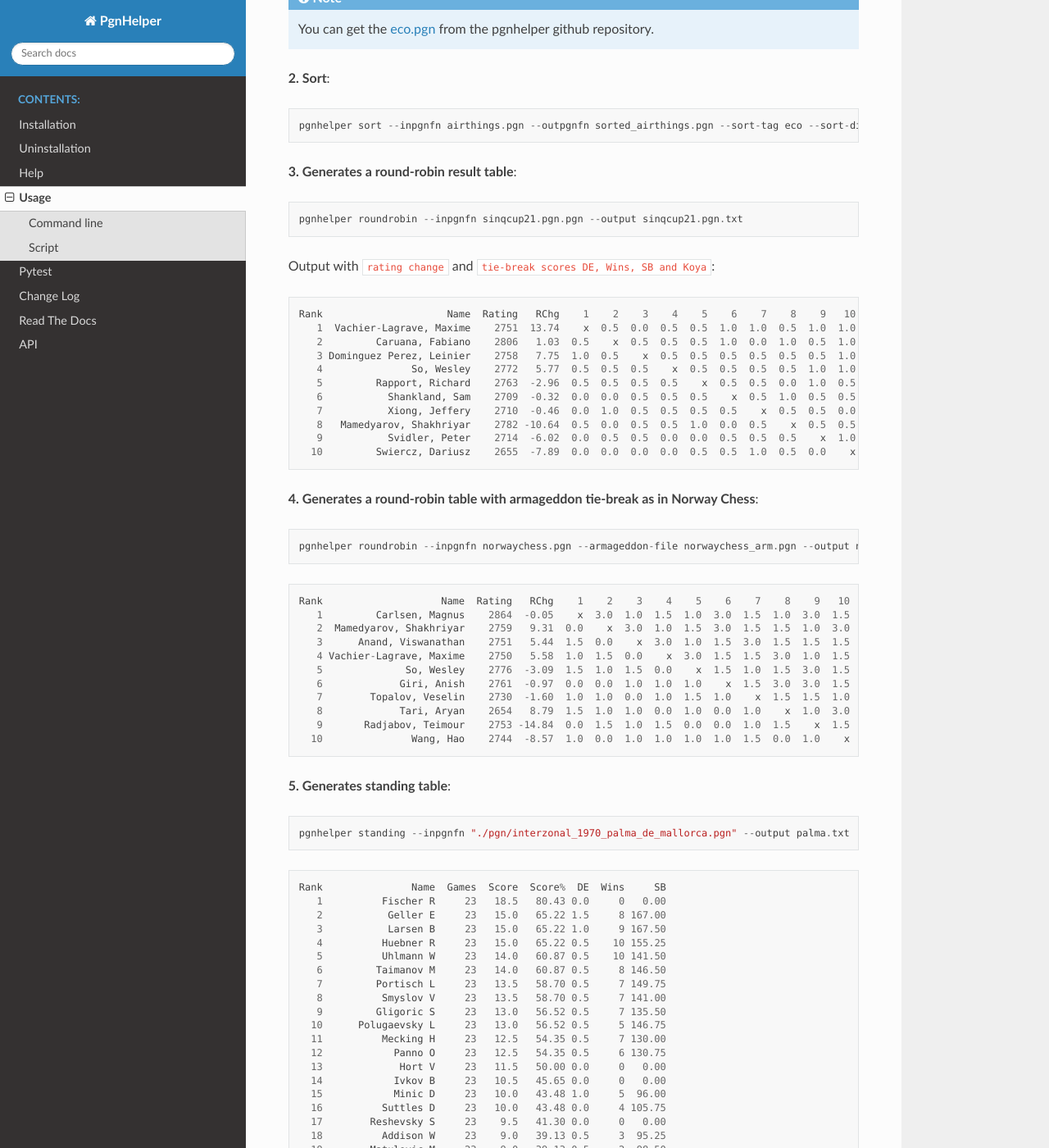
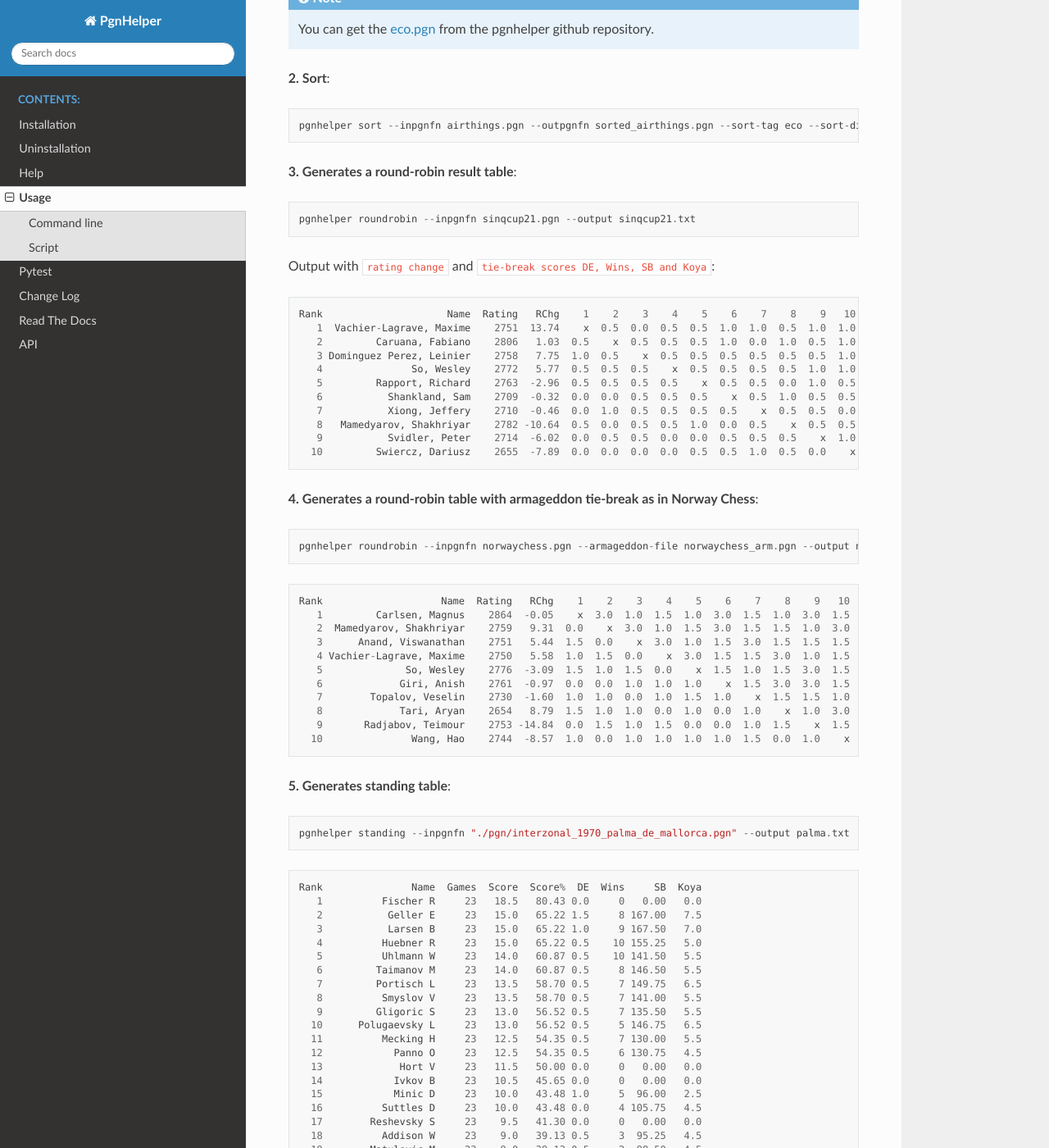
Before and after one commit to fsmosca/pgnhelper, a Sphinx documentation site: the page built from docs/usage.rst, in a window 1280 px wide and 1400 px high, scrolled down 348 px. Shown: the whole window at 82% size. Built offline with Sphinx 7.4.7 and the Read the Docs theme 2.0.0, drawn with Linux system fonts in a browser that asks for light colours.

Commit message:
Update usage.rst

```diff
--- a/docs/usage.rst
+++ b/docs/usage.rst
@@ -19,7 +19,7 @@
 
 **3. Generates a round-robin result table**::
 
-   pgnhelper roundrobin --inpgnfn sinqcup21.pgn.pgn --output sinqcup21.pgn.txt
+   pgnhelper roundrobin --inpgnfn sinqcup21.pgn --output sinqcup21.txt
 
 Output with ``rating change`` and ``tie-break scores DE, Wins, SB and Koya``::
 
@@ -59,31 +59,31 @@
 
 ::
 
-   Rank               Name  Games  Score  Score%  DE  Wins     SB
-      1          Fischer R     23   18.5   80.43 0.0     0   0.00
-      2           Geller E     23   15.0   65.22 1.5     8 167.00
-      3           Larsen B     23   15.0   65.22 1.0     9 167.50
-      4          Huebner R     23   15.0   65.22 0.5    10 155.25
-      5          Uhlmann W     23   14.0   60.87 0.5    10 141.50
-      6         Taimanov M     23   14.0   60.87 0.5     8 146.50
-      7         Portisch L     23   13.5   58.70 0.5     7 149.75
-      8          Smyslov V     23   13.5   58.70 0.5     7 141.00
-      9         Gligoric S     23   13.0   56.52 0.5     7 135.50
-     10      Polugaevsky L     23   13.0   56.52 0.5     5 146.75
-     11          Mecking H     23   12.5   54.35 0.5     7 130.00
-     12            Panno O     23   12.5   54.35 0.5     6 130.75
-     13             Hort V     23   11.5   50.00 0.0     0   0.00
-     14            Ivkov B     23   10.5   45.65 0.0     0   0.00
-     15            Minic D     23   10.0   43.48 1.0     5  96.00
-     16          Suttles D     23   10.0   43.48 0.0     4 105.75
-     17        Reshevsky S     23    9.5   41.30 0.0     0   0.00
-     18          Addison W     23    9.0   39.13 0.5     3  95.25
-     19        Matulovic M     23    9.0   39.13 0.5     2  98.50
-     20            Filip M     23    8.5   36.96 1.5     1  91.50
-     21          Ujtumen T     23    8.5   36.96 1.0     5  85.25
-     22          Naranja R     23    8.5   36.96 0.5     5  88.75
-     23        Rubinetti J     23    6.0   26.09 0.0     0   0.00
-     24 Jimenez Zerquera E     23    5.5   23.91 0.0     0   0.00
+   Rank               Name  Games  Score  Score%  DE  Wins     SB  Koya
+      1          Fischer R     23   18.5   80.43 0.0     0   0.00   0.0
+      2           Geller E     23   15.0   65.22 1.5     8 167.00   7.5
+      3           Larsen B     23   15.0   65.22 1.0     9 167.50   7.0
+      4          Huebner R     23   15.0   65.22 0.5    10 155.25   5.0
+      5          Uhlmann W     23   14.0   60.87 0.5    10 141.50   5.5
+      6         Taimanov M     23   14.0   60.87 0.5     8 146.50   5.5
+      7         Portisch L     23   13.5   58.70 0.5     7 149.75   6.5
+      8          Smyslov V     23   13.5   58.70 0.5     7 141.00   5.5
+      9         Gligoric S     23   13.0   56.52 0.5     7 135.50   5.5
+     10      Polugaevsky L     23   13.0   56.52 0.5     5 146.75   6.5
+     11          Mecking H     23   12.5   54.35 0.5     7 130.00   5.5
+     12            Panno O     23   12.5   54.35 0.5     6 130.75   4.5
+     13             Hort V     23   11.5   50.00 0.0     0   0.00   0.0
+     14            Ivkov B     23   10.5   45.65 0.0     0   0.00   0.0
+     15            Minic D     23   10.0   43.48 1.0     5  96.00   2.5
+     16          Suttles D     23   10.0   43.48 0.0     4 105.75   4.5
+     17        Reshevsky S     23    9.5   41.30 0.0     0   0.00   0.0
+     18          Addison W     23    9.0   39.13 0.5     3  95.25   4.5
+     19        Matulovic M     23    9.0   39.13 0.5     2  98.50   4.5
+     20            Filip M     23    8.5   36.96 1.5     1  91.50   3.5
+     21          Ujtumen T     23    8.5   36.96 1.0     5  85.25   2.5
+     22          Naranja R     23    8.5   36.96 0.5     5  88.75   2.5
+     23        Rubinetti J     23    6.0   26.09 0.0     0   0.00   0.0
+     24 Jimenez Zerquera E     23    5.5   23.91 0.0     0   0.00   0.0
 
 
 Script
```
